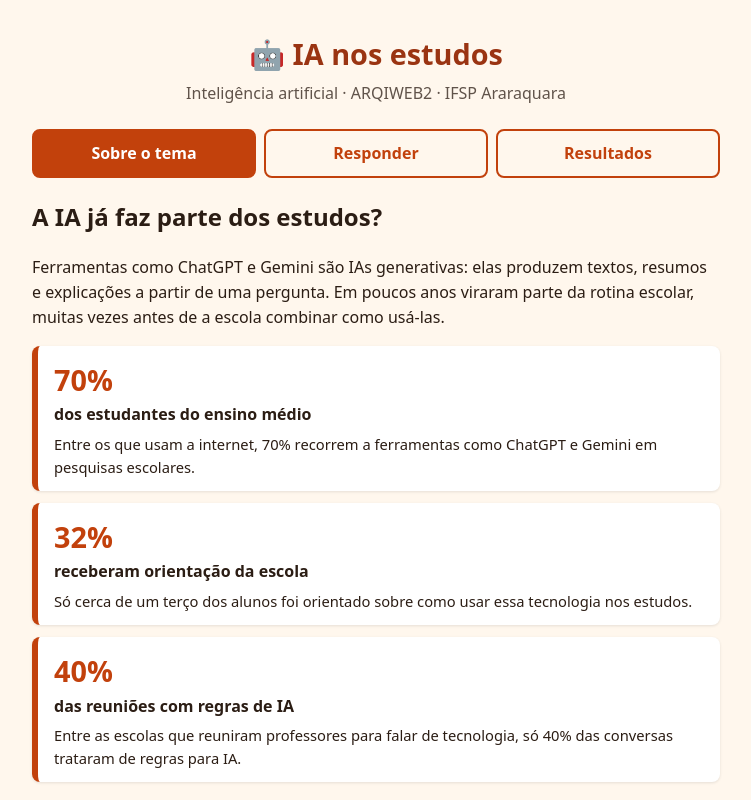
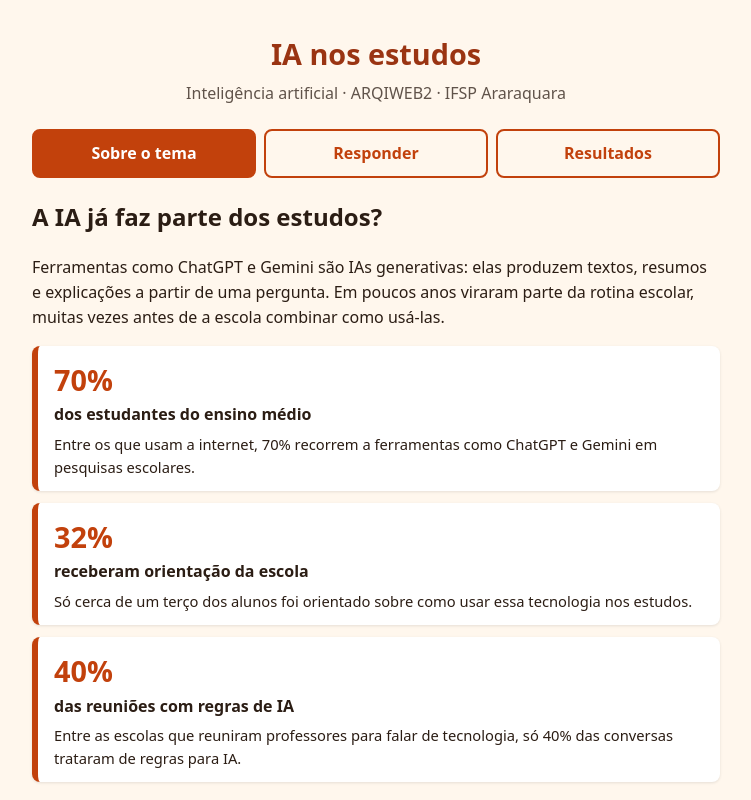
Before and after one commit to eu-JDFN/iwb, a React (Vite) app: page / in a window 1280 px wide. Shown: the top 800 px of the page, without its empty margins (264-1015 px from the left). Built offline with nearby package versions, Linux system fonts and the light colour scheme; no server answers.

Commit message:
Update tema.js

```diff
--- a/src/tema.js
+++ b/src/tema.js
@@ -1,7 +1,7 @@
 // Dados do tema "Inteligência artificial" — perguntas conforme o enunciado do projeto.
 export const TEMA = 'inteligencia_artificial';
 
-export const titulo = '🤖 IA nos estudos';
+export const titulo = 'IA nos estudos';
 export const subtitulo = 'Inteligência artificial · ARQIWEB2 · IFSP Araraquara';
 
 export const perguntas = {
```
